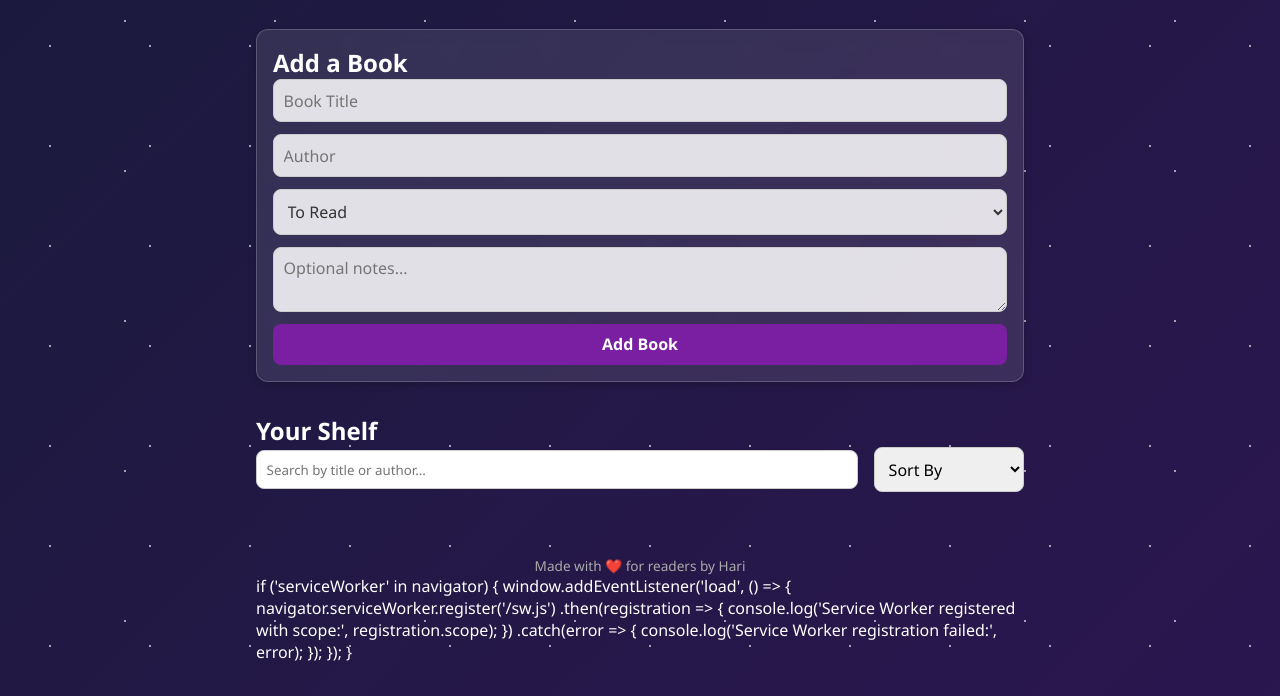
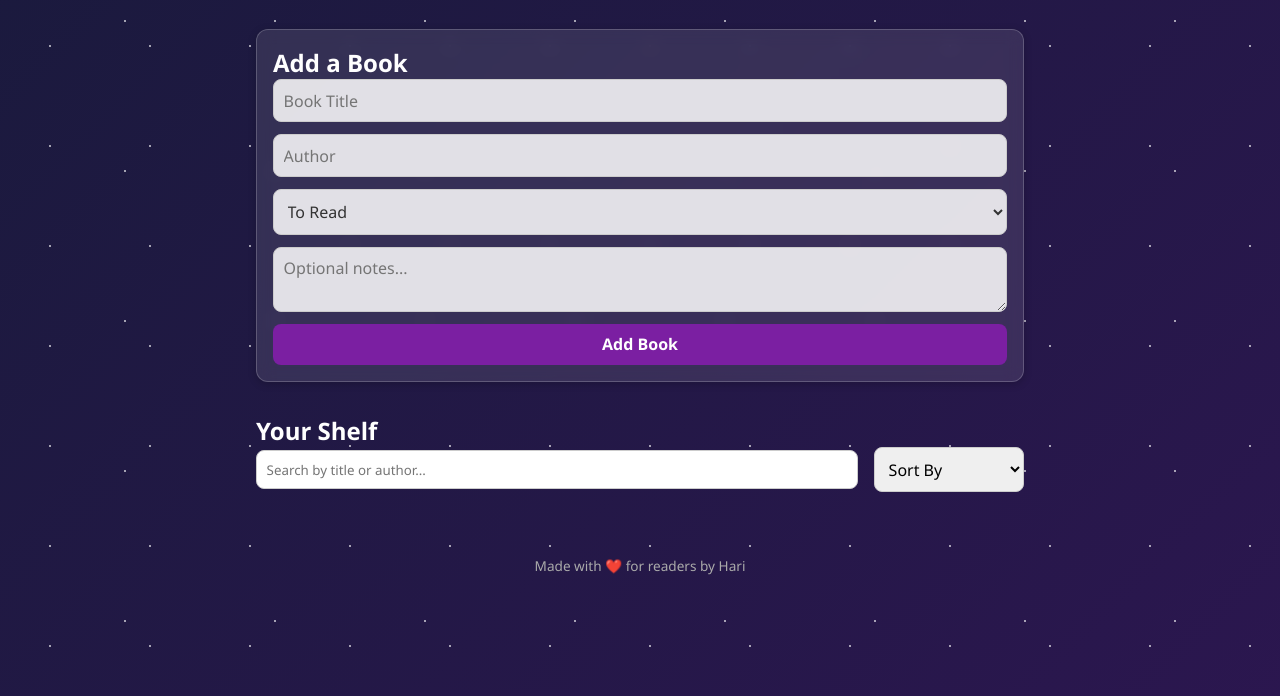
Before and after one commit to hari11-gh/shelfit, a plain HTML site: page index.html in a window 1280 px wide. Shown: the part 104-800 px from the top of the page. Drawn offline with Linux system fonts and the light colour scheme.

Commit message:
Script Correction in HTML

```diff
--- a/index.html
+++ b/index.html
@@ -53,8 +53,8 @@
   <footer>
     <p>Made with ❤️ for readers by Hari</p>
   </footer>
-  <!-- Service Worker Registration -->
-  <script src="script.js"></script>
+
+<script>
   if ('serviceWorker' in navigator) {
     window.addEventListener('load', () => {
       navigator.serviceWorker.register('/sw.js')
@@ -66,6 +66,8 @@
         });
     });
   }
+</script>
+
 
 </body>
 </html>
```
Lines whose indentation alone changed are shown as unchanged.
